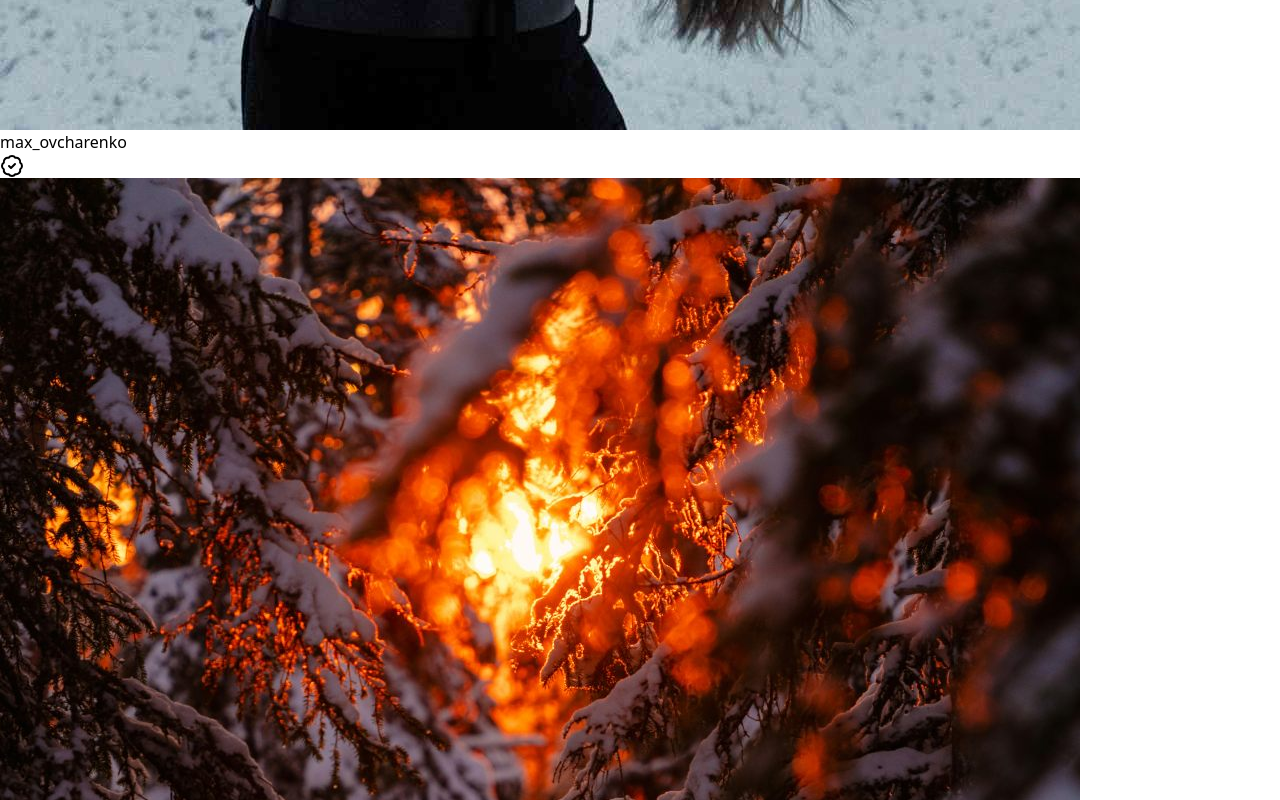
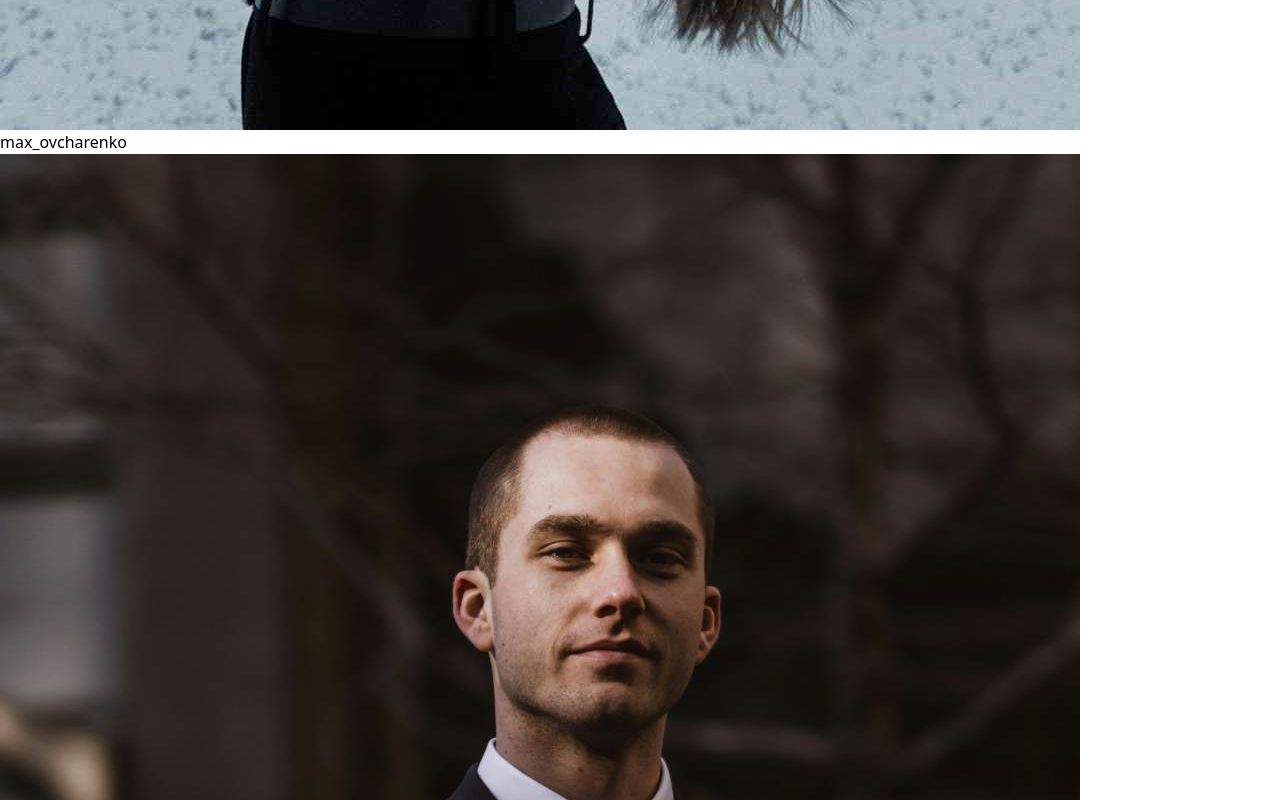
Before and after one commit to Marioboseski/social-media, a React (Vite) app: page /home in a window 1280 px wide. Shown: the part 1220-2020 px from the top of the page. Built offline with nearby package versions, Linux system fonts and the light colour scheme.

Commit message:
Add instagram-like stories to home

```diff
--- /dev/null
+++ b/src/components/stories/Stories.jsx
@@ -0,0 +1,28 @@
+import { useState } from "react";
+import storiesData from "../../data/storiesData";
+import Story from "./Story";
+import { X } from "lucide-react";
+
+const Stories = () => {
+  const [activeStory, setActiveStory] = useState(null);
+
+
+  return (
+    <div className="w-full flex justify-center items-center">
+      <div className="flex gap-3 overflow-x-auto py-2 scrollbar-hide">
+        {storiesData.map((story) => (
+          <Story key={story.id} story={story} onOpen={setActiveStory} />
+        ))}
+      </div>
+
+      {activeStory && (
+        <div className=" flex flex-col justify-center z-50 fixed bg-black/80 inset-0 p-3 min-h-dvh">
+          <button onClick={() => setActiveStory(null)} className="text-white"><X size={50}/></button>
+          <img src={activeStory.storyImg} alt="story" className="border-2 border-gray-300 rounded-lg"/>
+        </div>
+      )}
+    </div>
+  );
+}
+
+export default Stories;
--- /dev/null
+++ b/src/components/stories/Story.jsx
@@ -0,0 +1,10 @@
+const Story = ({ story, onOpen }) => {
+  return (
+    <div onClick={() => onOpen(story)} className="flex flex-col justify-center items-center cursor-pointer ">
+      <img src={story.avatar} alt="story-avatar" className="w-16 h-16 rounded-full object-cover border-2 border-red-500" />
+      <p className="text-xs">{story.username}</p>
+    </div>
+  );
+}
+
+export default Story;
--- /dev/null
+++ b/src/data/storiesData.js
@@ -0,0 +1,49 @@
+import storyAvatar1 from "../assets/posts/avatar1.jpg";
+import storyAvatar2 from "../assets/posts/avatar2.jpg";
+import storyAvatar3 from "../assets/posts/avatar3.jpg";
+import storyAvatar4 from "../assets/posts/avatar4.jpg";
+import storyAvatar5 from "../assets/posts/avatar5.jpg";
+import storyImg1 from "../assets/posts/post1.jpg";
+import storyImg2 from "../assets/posts/post2.jpg";
+import storyImg3 from "../assets/posts/post3.jpg";
+import storyImg4 from "../assets/posts/post4.jpg";
+import storyImg5 from "../assets/posts/post5.jpg";
+
+const storiesData = [
+  {
+    id: 1,
+    username: "max_ovcharenko",
+    avatar: storyAvatar1,
+    storyImg: storyImg1,
+  },
+
+  {
+    id: 2,
+    username: "max_ovcharenko",
+    avatar: storyAvatar2,
+    storyImg: storyImg2,
+  },
+
+  {
+    id: 3,
+    username: "max_ovcharenko",
+    avatar: storyAvatar3,
+    storyImg: storyImg3,
+  },
+
+  {
+    id: 4,
+    username: "max_ovcharenko",
+    avatar: storyAvatar4,
+    storyImg: storyImg4,
+  },
+
+  {
+    id: 5,
+    username: "max_ovcharenko",
+    avatar: storyAvatar5,
+    storyImg: storyImg5,
+  },
+]
+
+export default storiesData;
--- a/src/pages/home/Home.jsx
+++ b/src/pages/home/Home.jsx
@@ -1,10 +1,12 @@
 import Post from "./Post";
 import postsData from "../../data/postsData";
+import Stories from "../../components/stories/Stories";
 
 const Home = () => {
   return (
     <div className="container">
       <div className="flex flex-col justify-center items-center gap-2">
+        <Stories/>
         {postsData.map((post) => (
           <Post
             key={post.id} post={post} />
```
